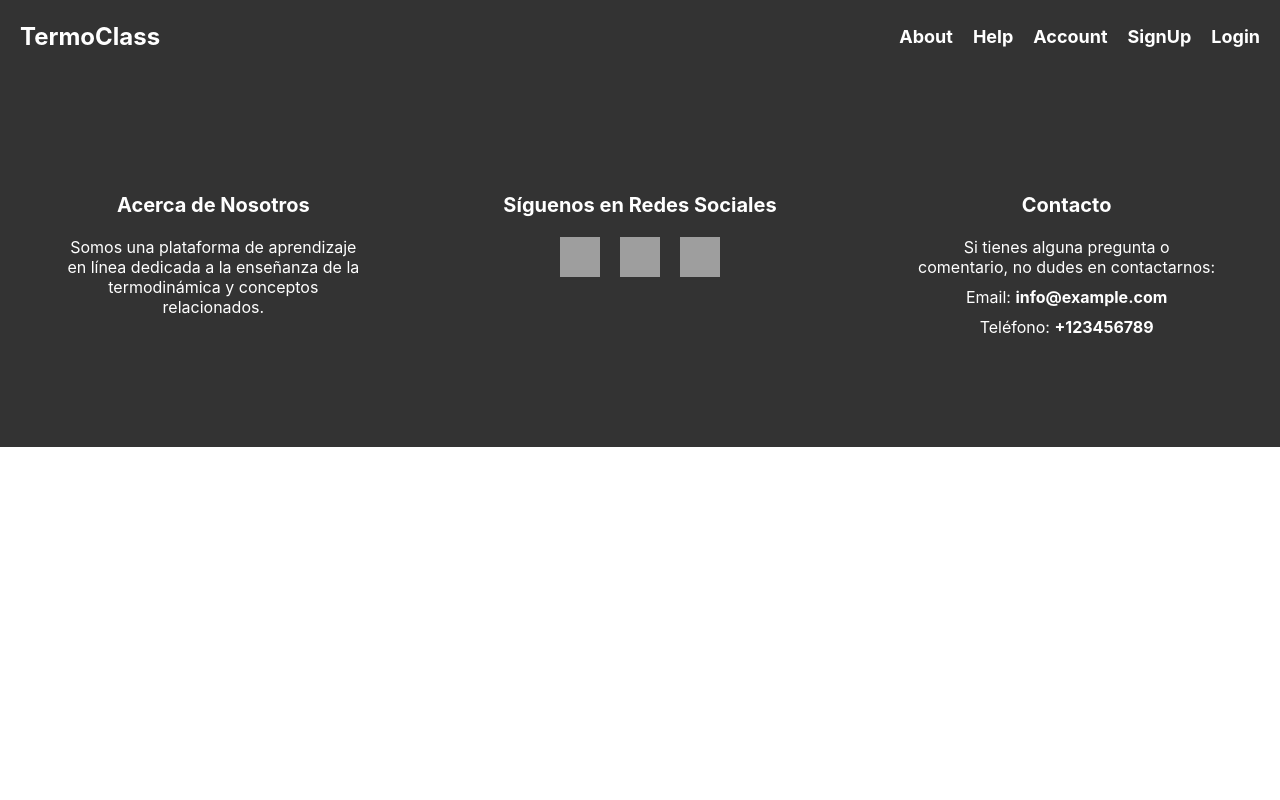
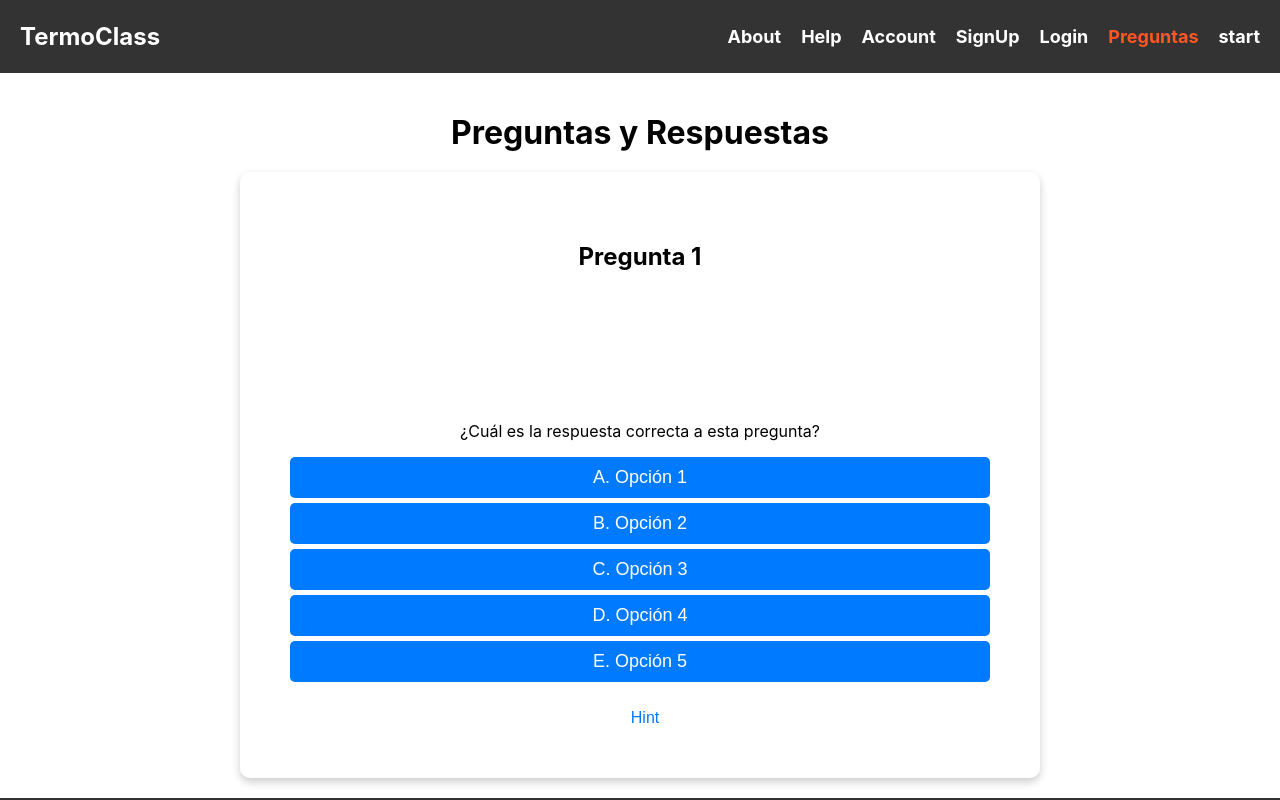
Before and after one commit to bfigueroa99/P2_Desarrollo_de_Software, a React (Create React App) app in the folder FrontEnd/front_p2/: page /questions in a window 1280 px wide. Shown: the top 800 px of the page. Built offline with nearby package versions, Linux system fonts and the light colour scheme; grey boxes are pictures that could not be loaded.

Commit message:
alternativas y desarrollo, startPage

```diff
--- a/FrontEnd/front_p2/src/App.js
+++ b/FrontEnd/front_p2/src/App.js
@@ -11,7 +11,7 @@ import SignPage from './components/SignPage/SignPage';
 import StartPage from './components/StartPage/StartPage';
 import PreguntasPage from './components/PreguntasPage/PreguntasPage';
 import Footer from './components/Footer/Footer';
-
+import PreguntasAltPage from './components/PreguntasAltPage/PreguntasAltPage';
 function App() {
   return (
     <Router>
@@ -19,7 +19,9 @@ function App() {
         {/* Agrega el componente NavBar aquí */}
         <NavBar />
 
-        {/* Define las rutas de tu aplicación dentro de un elemento Routes */}
+        {/* Define las rutas de tu aplicación dentro de un elemento Routes */
+        /* <Route path="/courses/:courseId/start" element={<StartPage />} />
+          <Route path="/courses/:courseId/start/questions" element={<PreguntasPage />} />*/}
         <Routes>
           <Route path="/" element={<HomePage />} /> {/* Agrega la ruta a la página de inicio */}
           <Route path="/account" element={<AccountPage />} />
@@ -28,8 +30,9 @@ function App() {
           <Route path="/courses" element={<CoursesPage />} />
           <Route path="/login" element={<LoginPage />} />
           <Route path="/signup" element={<SignPage />} />
-          <Route path="/courses/:courseId/start" element={<StartPage />} />
-          <Route path="/courses/:courseId/start/questions" element={<PreguntasPage />} />
+          <Route path="/start" element={<StartPage />} />
+          <Route path="/questions" element={<PreguntasPage />} />
+          <Route path="/questionsAlt" element={<PreguntasAltPage />} />
         </Routes>
         <Footer />
       </div>
--- a/FrontEnd/front_p2/src/components/NavBar/NavBar.js
+++ b/FrontEnd/front_p2/src/components/NavBar/NavBar.js
@@ -33,6 +33,16 @@ function NavBar() {
             Login
           </NavLink>
         </li>
+        <li className="nav-item">
+          <NavLink to="/questions" className="nav-link" activeClassName="active">
+            Preguntas
+          </NavLink>
+        </li>
+        <li className="nav-item">
+          <NavLink to="/start" className="nav-link" activeClassName="active">
+            start
+          </NavLink>
+        </li>
       </ul>
     </nav>
   );
--- /dev/null
+++ b/FrontEnd/front_p2/src/components/PreguntasAltPage/PreguntasAltPage.css
@@ -0,0 +1,57 @@
+/* Estilos para la página de preguntas y respuestas alternativas */
+.questions-alt-page {
+    text-align: center;
+    padding: 20px;
+  }
+
+  .question-card {
+    background-color: #fff;
+    border-radius: 10px;
+    box-shadow: 0 4px 8px rgba(0, 0, 0, 0.2);
+    padding: 50px;
+    max-width: 700px;
+    margin: 0 auto; /* Centra la carta horizontalmente */
+  }
+
+  h2 {
+    font-size: 24px;
+    margin-bottom: 150px;
+  }
+
+  .answer-input {
+    display: flex;
+    align-items: center;
+    justify-content: center;
+  }
+
+  .answer-field {
+    width: 80%;
+    padding: 20px;
+    font-size: 18px;
+    border: 1px solid #007BFF;
+    border-radius: 5px;
+  }
+
+  .hint-button {
+    background-color: transparent;
+    border: none;
+    color: #007BFF;
+    font-size: 16px;
+    margin-left: 10px;
+    cursor: pointer;
+    transition: color 0.3s;
+  }
+
+  .hint-button:hover {
+    color: #0056b3;
+  }
+
+  .hint-popup {
+    display: block;
+    background-color: rgba(0, 123, 255, 0.2);
+    color: #007BFF;
+    font-size: 14px;
+    padding: 10px;
+    margin-top: 5px;
+    border-radius: 5px;
+  }
--- /dev/null
+++ b/FrontEnd/front_p2/src/components/PreguntasAltPage/PreguntasAltPage.js
@@ -0,0 +1,42 @@
+import React, { useState } from 'react';
+import './PreguntasAltPage.css';
+
+function PreguntasAltPage() {
+  const [showHint, setShowHint] = useState(false);
+  const [userAnswer, setUserAnswer] = useState('');
+
+  const handleHintClick = () => {
+    setShowHint(true);
+  };
+
+  const handleAnswerChange = (e) => {
+    setUserAnswer(e.target.value);
+  };
+
+  return (
+    <div className="questions-alt-page">
+      <h1>Preguntas y Respuestas Alternativas</h1>
+      <div className="question-card">
+        <h2>Pregunta 2</h2>
+        <p>¿Cuál es el número correcto para esta pregunta?</p>
+        <div className="answer-input">
+          <input
+            type="number"
+            value={userAnswer}
+            onChange={handleAnswerChange}
+            placeholder="Escribe tu respuesta"
+            className="answer-field"
+          />
+          <button className="hint-button" onClick={handleHintClick}>
+            Hint
+            {showHint && (
+              <span className="hint-popup">Hint: Esta es una pista útil para responder la pregunta.</span>
+            )}
+          </button>
+        </div>
+      </div>
+    </div>
+  );
+}
+
+export default PreguntasAltPage;
--- a/FrontEnd/front_p2/src/components/PreguntasPage/PreguntasPage.css
+++ b/FrontEnd/front_p2/src/components/PreguntasPage/PreguntasPage.css
@@ -0,0 +1,66 @@
+/* Estilos para la página de preguntas y respuestas */
+.questions-page {
+  text-align: center;
+  padding: 20px;
+}
+
+.question-card {
+  background-color: #fff;
+  border-radius: 10px;
+  box-shadow: 0 4px 8px rgba(0, 0, 0, 0.2);
+  padding: 20px;
+  max-width: 600px;
+  margin: 0 auto; /* Centra la carta horizontalmente */
+}
+
+h2 {
+  font-size: 24px;
+  margin-bottom: 10px;
+}
+
+.answer-options {
+  list-style-type: none;
+  padding: 0;
+}
+
+.answer-button {
+  display: block;
+  width: 100%;
+  background-color: #007BFF;
+  color: #fff;
+  font-size: 18px;
+  padding: 10px;
+  margin: 5px 0;
+  border: none;
+  border-radius: 5px;
+  cursor: pointer;
+  transition: background-color 0.3s;
+}
+
+.answer-button:hover {
+  background-color: #0056b3;
+}
+
+.hint-button {
+  background-color: transparent;
+  border: none;
+  color: #007BFF;
+  font-size: 16px;
+  margin-top: 10px;
+  cursor: pointer;
+  transition: color 0.3s;
+}
+
+.hint-button:hover {
+  color: #0056b3;
+}
+
+.hint-popup {
+  display: block;
+  background-color: rgba(0, 123, 255, 0.2);
+  color: #007BFF;
+  font-size: 14px;
+  padding: 5px;
+  margin-top: 5px;
+  border-radius: 5px;
+}
--- a/FrontEnd/front_p2/src/components/PreguntasPage/PreguntasPage.js
+++ b/FrontEnd/front_p2/src/components/PreguntasPage/PreguntasPage.js
@@ -1,11 +1,33 @@
-import React from 'react';
+import React, { useState } from 'react';
+import './PreguntasPage.css';
 
 function PreguntasPage() {
-  // Implementa la lógica de la página de preguntas y respuestas aquí
+  const [showHint, setShowHint] = useState(false);
+
+  const handleHintClick = () => {
+    setShowHint(true);
+  };
+
   return (
-    <div>
-      <h1>Questions Page</h1>
-      {/* Agrega preguntas y lógica de respuestas aquí */}
+    <div className="questions-page">
+      <h1>Preguntas y Respuestas</h1>
+      <div className="question-card">
+        <h2>Pregunta 1</h2>
+        <p>¿Cuál es la respuesta correcta a esta pregunta?</p>
+        <ul className="answer-options">
+          <li><button className="answer-button">A. Opción 1</button></li>
+          <li><button className="answer-button">B. Opción 2</button></li>
+          <li><button className="answer-button">C. Opción 3</button></li>
+          <li><button className="answer-button">D. Opción 4</button></li>
+          <li><button className="answer-button">E. Opción 5</button></li>
+        </ul>
+        <button className="hint-button" onClick={handleHintClick}>
+          Hint
+          {showHint && (
+            <span className="hint-popup">Hint: Esta es una pista útil para responder la pregunta.</span>
+          )}
+        </button>
+      </div>
     </div>
   );
 }
--- a/FrontEnd/front_p2/src/components/StartPage/StartPage.css
+++ b/FrontEnd/front_p2/src/components/StartPage/StartPage.css
@@ -0,0 +1,39 @@
+/* Estilos para la página de inicio del curso (StartPage) */
+.start-page {
+    text-align: center;
+    padding:0px;
+    display: flex;
+    flex-direction: column; /* Añade dirección de columna para colocar el texto debajo del card */
+    align-items: center;
+    justify-content: center;
+    height: 80vh; /* Centra verticalmente y ocupa el 100% del alto de la ventana */
+  }
+
+  .start-card {
+    width: 400px; /* Aumenta el ancho del card */
+    height: 400px; /* Aumenta el alto del card */
+    background-color: #007BFF;
+    color: #fff;
+    border-radius: 10px;
+    display: flex;
+    flex-direction: column;
+    justify-content: center;
+    align-items: center;
+    cursor: pointer;
+    transition: background-color 0.3s;
+  }
+
+  .start-card h2 {
+    font-size: 24px;
+    margin-bottom: 10px;
+  }
+
+  .start-card:hover {
+    background-color: #0056b3;
+  }
+
+  /* Estilos para el texto "Comienza el Curso" */
+  h1 {
+    font-size: 32px;
+    margin-top: 20px; /* Espacio entre el card y el texto */
+  }
--- a/FrontEnd/front_p2/src/components/StartPage/StartPage.js
+++ b/FrontEnd/front_p2/src/components/StartPage/StartPage.js
@@ -1,11 +1,19 @@
 import React from 'react';
+import { Link } from 'react-router-dom';
+import './StartPage.css';
 
 function StartPage() {
-  // Implementa la lógica de la página de inicio del curso aquí
   return (
-    <div>
-      <h1>Start Course Page</h1>
-      {/* Agrega contenido relacionado con el curso y la lógica de inicio aquí */}
+
+    <div className="start-page">
+      <h1>¡Comienza el Curso!</h1>
+      <Link to="/questions">
+        <div className="start-card">
+          <h2>Comenzar</h2>
+          <p>Haz clic para comenzar las preguntas.</p>
+        </div>
+      </Link>
+
     </div>
   );
 }
```
